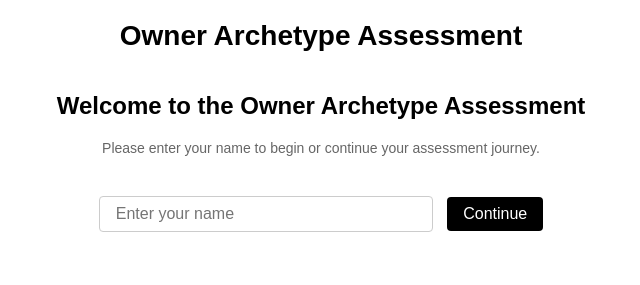
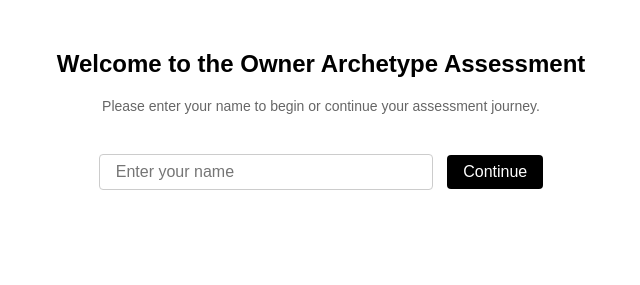
Before and after one commit to ImprovedBear/Archer, a website: page client.html in a window 1280 px wide. Shown: the whole page, without its empty margins (319-959 px from the left). Drawn offline with Linux system fonts and the light colour scheme.

Commit message:
Removed redundant titles from both files

```diff
--- a/client.html
+++ b/client.html
@@ -332,8 +332,6 @@
     </style>
 </head>
 <body class="client-mode">
-    <h1>Owner Archetype Assessment</h1>
-
     <div class="client-welcome">
         <h2>Welcome to the Owner Archetype Assessment</h2>
         <p>Please enter your name to begin or continue your assessment journey.</p>
```
Also changed, not shown: archer.html (+0 -2 lines).
